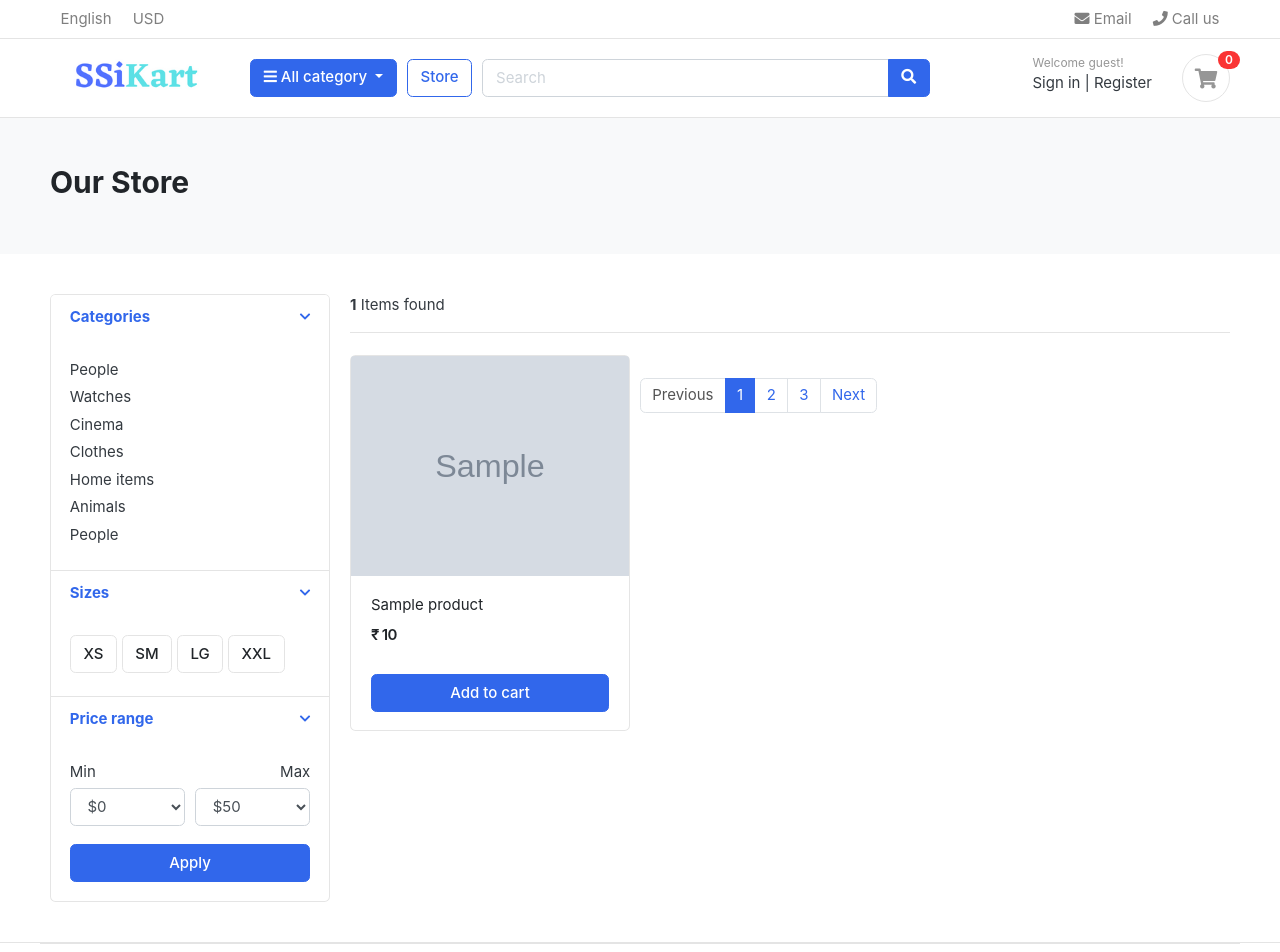
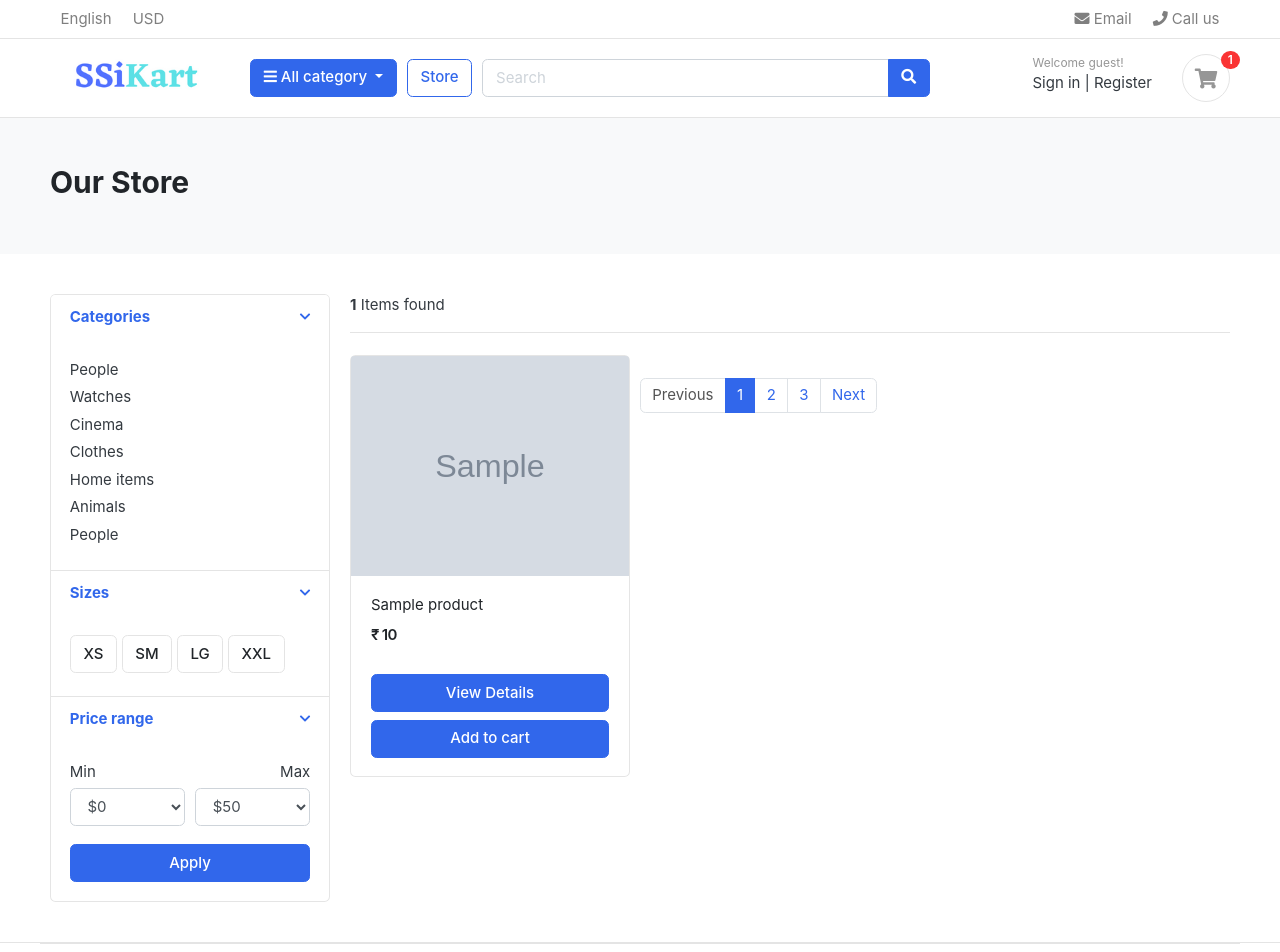
Before and after one commit to vishutrickcoder/E-Kart01, a Django app: template ecomerce/home/templates/store.html in a window 1280 px wide. Shown: the top 952 px of the page. Run offline with Django 4.2, Linux system fonts and the light colour scheme; the template is opened without the code that fills it: most values are stand-ins (such as "Sample title", 1, 10 or a date in 2020); grey boxes marked "Sample" are stand-in pictures; some libraries are stand-ins or nearby versions; some web fonts are replaced.

Commit message:
Configuration

```diff
--- a/ecomerce/home/templates/includes/navbar.html
+++ b/ecomerce/home/templates/includes/navbar.html
@@ -69,9 +69,9 @@
                               <a href="./register.html"> Register</a>
                           </div>
                       </div>
-                      <a href="./cart.html" class="widget-header pl-3 ml-3">
+                      <a href="{% url 'ecom-cart' %}" class="widget-header pl-3 ml-3">
                           <div class="icon icon-sm rounded-circle border"><i class="fa fa-shopping-cart"></i></div>
-                          <span class="badge badge-pill badge-danger notify">0</span>
+                          <span class="badge badge-pill badge-danger notify">{{cart_count}}</span>
                       </a>
                   </div> <!-- widgets-wrap.// -->
               </div> <!-- col.// -->
--- a/ecomerce/home/templates/store.html
+++ b/ecomerce/home/templates/store.html
@@ -142,11 +142,14 @@
                             <span class="price">&#8377; {{product.price}}</span>
                         </div> <!-- price-wrap.// -->
                     </div>
+                     <a href="{{ product.get_url }}" class="btn btn-block btn-primary">View Details</a>
+
                     {% if product.stock > 0 %}
                         <a href="{% url 'add_cart' product.id %}" class="btn btn-block btn-primary">Add to cart </a>
                     {% else %}
                         <a href="#" class="btn btn-block btn-primary disabled">Add to cart </a>
                     {% endif %}
+
                 </figcaption>
             </figure>
         </div> <!-- col.// -->
```
